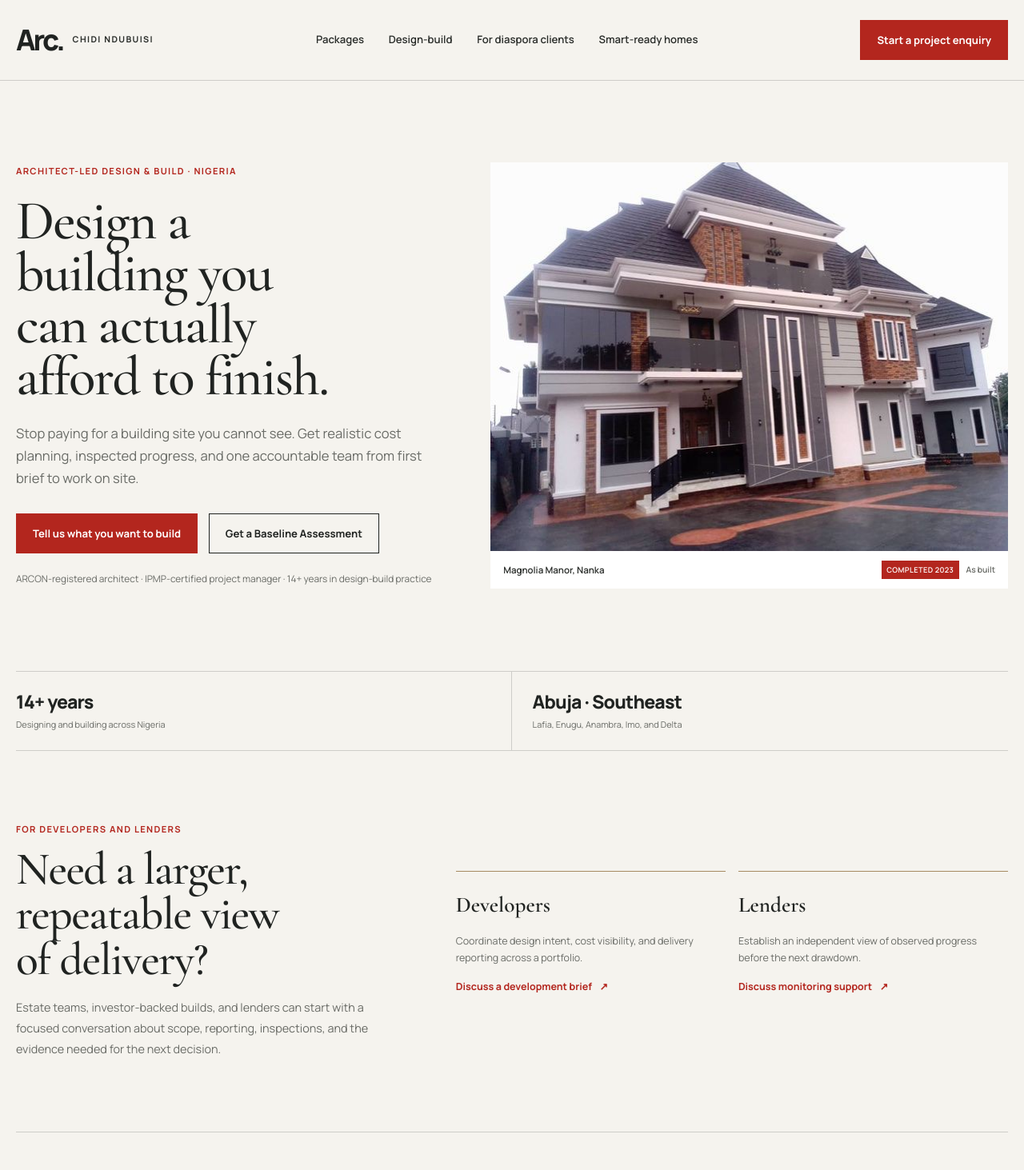
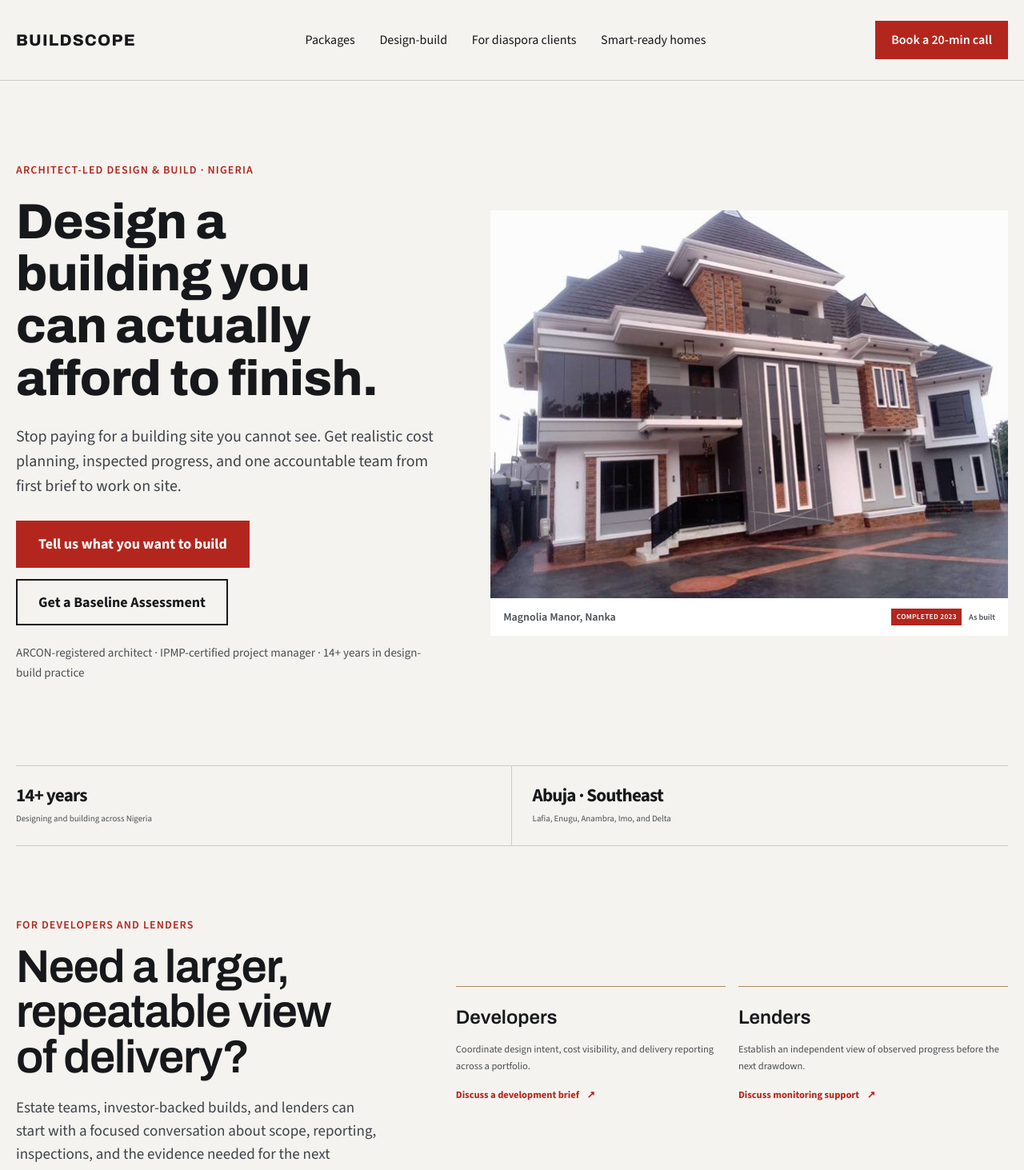
Before and after one commit to Ukwun/arcchidi, a Next.js app: page / in a window 1280 px wide. Shown: the top 1463 px of the page at 80% size. Built offline with nearby package versions, Linux system fonts and the light colour scheme; no server answers.

Commit message:
Match approved Archivo and Source Sans typography

```diff
--- a/src/app/globals.css
+++ b/src/app/globals.css
@@ -1,16 +1,16 @@
 :root {
   color-scheme: light;
-  --color-charcoal: #202321;
-  --color-ivory: #f5f3ee;
+  --color-charcoal: #16181b;
+  --color-ivory: #f5f3ef;
   --color-stone: #aaa69d;
   --color-bronze: #a68a61;
   --color-red: #b3261e;
   --color-red-hover: #951f19;
-  --color-ink: #292c29;
-  --color-muted: #696b66;
-  --color-line: rgba(32, 35, 33, 0.18);
-  --font-display: var(--font-cormorant), Georgia, serif;
-  --font-body: var(--font-manrope), Arial, sans-serif;
+  --color-ink: #16181b;
+  --color-muted: #4a4f55;
+  --color-line: rgba(22, 24, 27, 0.18);
+  --font-display: var(--font-archivo), sans-serif;
+  --font-body: var(--font-source-sans), sans-serif;
   --content-width: 1440px;
 }
 
@@ -32,8 +32,8 @@ body {
   color: var(--color-ink);
   background: var(--color-ivory);
   font-family: var(--font-body);
-  font-size: 1rem;
-  line-height: 1.65;
+  font-size: 17px;
+  line-height: 1.55;
   -webkit-font-smoothing: antialiased;
   -moz-osx-font-smoothing: grayscale;
 }
@@ -71,6 +71,9 @@ svg {
 h1,
 h2,
 h3,
+h4,
+h5,
+h6,
 p,
 figure {
   margin: 0;
@@ -232,6 +235,59 @@ figure {
     box-shadow 180ms ease,
     transform 180ms cubic-bezier(0.2, 0.65, 0.3, 1);
   -webkit-tap-highlight-color: transparent;
+}
+
+body,
+button,
+input,
+textarea,
+select {
+  font-family: var(--font-body);
+}
+
+h1,
+h2,
+h3,
+h4,
+h5,
+h6 {
+  font-family: var(--font-display);
+}
+
+.brand-name {
+  font-family: var(--font-display);
+  font-size: 20px;
+  font-weight: 800;
+  letter-spacing: 0.06em;
+}
+
+.button {
+  min-height: 52px !important;
+  padding: 16px 26px !important;
+  border-width: 2px;
+  border-radius: 0;
+  font-family: var(--font-body) !important;
+  font-size: 18px !important;
+  font-weight: 700;
+}
+
+.button-secondary {
+  border-color: var(--color-charcoal);
+  color: var(--color-charcoal);
+  background: transparent;
+}
+
+.enquiryForm button,
+.guideForm button {
+  min-height: 54px !important;
+  width: 100%;
+}
+
+.header-cta {
+  min-height: 44px !important;
+  padding: 12px 18px !important;
+  font-size: 16px !important;
+  font-weight: 600 !important;
 }
 
 .button-primary {
@@ -654,3 +710,47 @@ html[data-motion-ready="true"] [data-reveal][data-revealed="true"] {
     transition: none !important;
   }
 }
+
+.brand-name {
+  font-size: 20px !important;
+}
+
+.desktop-nav,
+.mobile-nav a {
+  font-family: var(--font-body);
+  font-size: 16px !important;
+  font-weight: 500;
+}
+
+.site-footer,
+.site-footer a,
+.site-footer address,
+.site-footer p {
+  font-family: var(--font-body);
+}
+
+.site-footer p,
+.site-footer address,
+.site-footer a {
+  font-size: 17px;
+  line-height: 1.55;
+}
+
+.formField > label,
+.formField input:not([type="checkbox"]),
+.formField select,
+.formField textarea,
+.formPrivacy,
+.responseNote {
+  font-family: var(--font-body);
+}
+
+.formField > label {
+  font-size: 16px;
+}
+
+.formField input:not([type="checkbox"]),
+.formField select,
+.formField textarea {
+  font-size: 17px;
+}
--- a/src/app/layout.tsx
+++ b/src/app/layout.tsx
@@ -1,21 +1,21 @@
 import type { Metadata } from "next";
-import { Cormorant_Garamond, Manrope } from "next/font/google";
+import { Archivo, Source_Sans_3 } from "next/font/google";
 import "./globals.css";
 import { SiteFooter } from "@/components/SiteFooter";
 import { SiteHeader } from "@/components/SiteHeader";
 import { MotionEffects } from "@/components/MotionEffects";
 
-const cormorant = Cormorant_Garamond({
-  variable: "--font-cormorant",
+const archivo = Archivo({
+  variable: "--font-archivo",
   subsets: ["latin"],
-  weight: ["400", "500", "600", "700"],
+  weight: ["600", "700", "800"],
   display: "swap",
 });
 
-const manrope = Manrope({
-  variable: "--font-manrope",
+const sourceSans = Source_Sans_3({
+  variable: "--font-source-sans",
   subsets: ["latin"],
-  weight: ["400", "500", "600", "700", "800"],
+  weight: ["400", "500", "600", "700"],
   display: "swap",
 });
 
@@ -90,7 +90,7 @@ export default function RootLayout({ children }: LayoutProps<"/">) {
   return (
     <html
       lang="en-NG"
-      className={`${cormorant.variable} ${manrope.variable}`}
+      className={`${archivo.variable} ${sourceSans.variable}`}
       data-scroll-behavior="smooth"
     >
       <body>
--- a/src/app/page.module.css
+++ b/src/app/page.module.css
@@ -1593,3 +1593,89 @@
     transform: none;
   }
 }
+
+.eyebrow {
+  font-family: var(--font-body);
+  font-size: 14px;
+  font-weight: 600;
+  letter-spacing: 0.08em;
+}
+
+.hero h1 {
+  font-family: var(--font-display);
+  font-size: clamp(38px, 5vw, 62px);
+  font-weight: 800;
+  line-height: 1.05;
+  letter-spacing: -0.01em;
+}
+
+.heroDescription {
+  max-width: 560px;
+  color: #3e434a;
+  font-family: var(--font-body);
+  font-size: 20px;
+  line-height: 1.55;
+}
+
+.credentials {
+  color: #4a4f55;
+  font-family: var(--font-body);
+  font-size: 15px;
+}
+
+.sectionHeading h2,
+.challenge h2,
+.smartCopy h2,
+.monitoringIntro h2,
+.processIntro h2,
+.profileCopy h2,
+.enquiryIntro h2,
+.guideCopy h2,
+.promisesIntro h2 {
+  font-family: var(--font-display);
+  font-size: clamp(30px, 3.4vw, 42px);
+  font-weight: 800;
+  line-height: 1.1;
+  letter-spacing: -0.01em;
+}
+
+.sectionHeading > p,
+.challengeIntro > p:last-child,
+.audienceIntro > p:last-child,
+.smartCopy > p:not(.eyebrow),
+.monitoringIntro > p:not(.eyebrow),
+.enquiryIntro > p:not(.eyebrow) {
+  max-width: 720px;
+  color: #3e434a;
+  font-family: var(--font-body);
+  font-size: 19px;
+  line-height: 1.55;
+}
+
+.challengeCard h3,
+.processList h3,
+.audienceCards h3,
+.promiseGrid h3,
+.packageCard h4,
+.quoteCard h4,
+.monitoringCard h3,
+.reportHeading h3 {
+  font-family: var(--font-display);
+  font-size: clamp(21px, 2vw, 24px);
+  font-weight: 600;
+}
+
+.heroCaption,
+.figure figcaption,
+.smartImage figcaption {
+  color: #4a4f55;
+  font-family: var(--font-body);
+  font-size: 14px;
+}
+
+.packagePrice,
+.monitoringPrice,
+.reportMetrics strong,
+.reportForecast strong {
+  font-family: var(--font-display);
+}
--- a/src/components/ProjectCard.module.css
+++ b/src/components/ProjectCard.module.css
@@ -64,7 +64,7 @@
   padding: 0.28rem 0.48rem;
   color: var(--color-charcoal);
   background: rgba(245, 243, 238, 0.94);
-  font-size: 0.62rem;
+  font-size: 14px;
   font-weight: 600;
   line-height: 1.35;
 }
@@ -110,13 +110,13 @@
 .projectType {
   margin-top: 0.35rem;
   color: var(--color-ink);
-  font-size: 0.84rem;
+  font-size: 16px;
 }
 
 .summary {
   margin-top: 0.3rem;
-  color: var(--color-muted);
-  font-size: 0.78rem;
+  color: #3e434a;
+  font-size: 16px;
 }
 
 .cardLinkText {
--- a/src/components/SiteFooter.tsx
+++ b/src/components/SiteFooter.tsx
@@ -10,8 +10,7 @@ export function SiteFooter() {
             href="/"
             aria-label="Arc. Chidi Ndubuisi, home"
           >
-            <span className="brand-mark">Arc.</span>
-            <span className="brand-name">Chidi Ndubuisi</span>
+            <span className="brand-name">BUILDSCOPE</span>
           </Link>
           <p>Buildscope International Limited · RC 1116880</p>
           <address>
--- a/src/components/SiteHeader.tsx
+++ b/src/components/SiteHeader.tsx
@@ -14,8 +14,7 @@ export function SiteHeader() {
       <header className="site-header" id="top">
         <div className="header-inner">
           <Link className="brand" href="/" aria-label="Arc. Chidi Ndubuisi, home">
-            <span className="brand-mark">Arc.</span>
-            <span className="brand-name">Chidi Ndubuisi</span>
+          <span className="brand-name">BUILDSCOPE</span>
           </Link>
 
           <nav className="desktop-nav" aria-label="Main navigation">
@@ -30,12 +29,12 @@ export function SiteHeader() {
             <MobileMenu />
 
             <Link
-              aria-label="Start a project enquiry"
+            aria-label="Book a 20-minute call"
               className="button button-primary header-cta"
               href="/#contact"
             >
               <span aria-hidden="true" className="long-label">
-                Start a project enquiry
+              Book a 20-min call
               </span>
               <span aria-hidden="true" className="short-label">
                 Enquire
```
